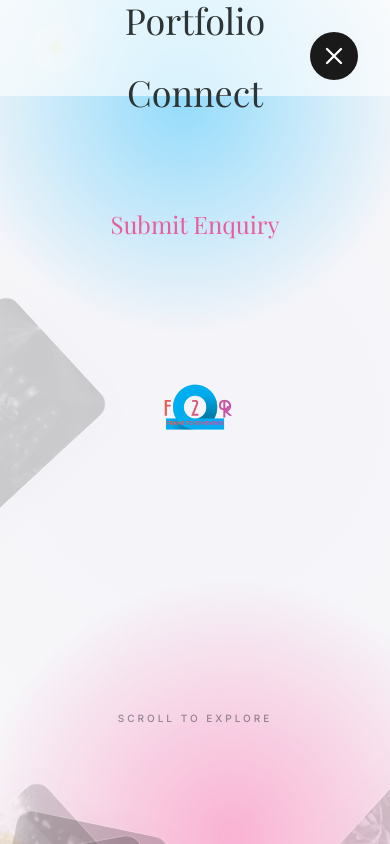
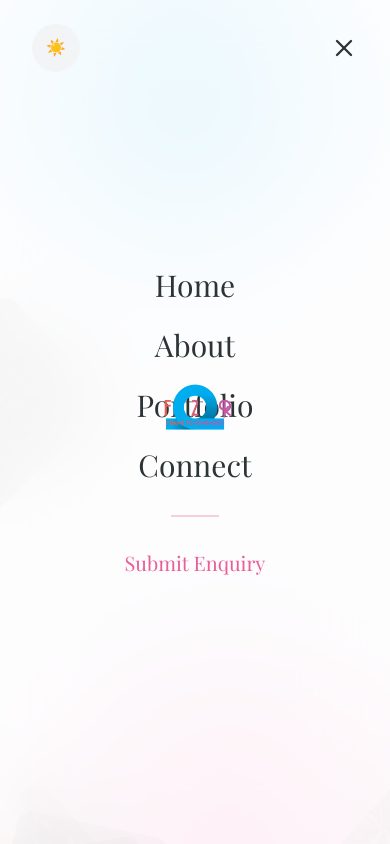
Before and after one commit to rohitbasak11/Frame-2-Remember, a Next.js app: page / in a window 390 px wide. Both pictures are taken after a click on the button 344 px from the left and 48 px from the top of the page. Shown: the top 844 px of the page. Built offline with nearby package versions, Linux system fonts and the light colour scheme; a web font is replaced by a local one.

Commit message:
Fix mobile menu: move outside transformed nav to fix positioning, use opaque frosted glass

```diff
--- a/components/layout/Navbar.tsx
+++ b/components/layout/Navbar.tsx
@@ -37,6 +37,7 @@ export default function Navbar() {
   };
 
   return (
+    <>
       <nav
         ref={navbarRef}
         className={`fixed left-1/2 -translate-x-1/2 z-[2000] px-8 transition-all duration-500 ease-out ${
@@ -91,25 +92,19 @@ export default function Navbar() {
               </button>
           </div>
         </div>
+      </nav>
 
-      {/* Mobile Menu */}
+      {/* Mobile Menu - rendered OUTSIDE the nav to avoid transform breaking fixed positioning */}
       {isMobileMenuOpen && (
-        <div className="md:hidden fixed inset-0 bg-white/60 dark:bg-black/60 backdrop-blur-[30px] z-[1900] flex flex-col justify-center items-center p-8 gap-8 animate-in fade-in zoom-in duration-300">
-          <Link href="/" onClick={() => setIsMobileMenuOpen(false)} className="text-4xl font-heading hover:text-pink transition-colors">Home</Link>
-          <Link href="/#about" onClick={() => setIsMobileMenuOpen(false)} className="text-4xl font-heading hover:text-pink transition-colors">About</Link>
-          <Link href="/#portfolio" onClick={() => setIsMobileMenuOpen(false)} className="text-4xl font-heading hover:text-pink transition-colors">Portfolio</Link>
-          <Link href="/#connect" onClick={() => setIsMobileMenuOpen(false)} className="text-4xl font-heading hover:text-pink transition-colors">Connect</Link>
-          <div className="w-12 h-[2px] bg-pink/20 my-4" />
-          <Link href="/enquire" onClick={() => setIsMobileMenuOpen(false)} className="text-2xl font-heading text-pink hover:scale-110 transition-transform">Submit Enquiry</Link>
-
-          <button
-            onClick={() => setIsMobileMenuOpen(false)}
-            className="absolute top-8 right-8 w-12 h-12 flex items-center justify-center rounded-full bg-dark text-white hover:bg-pink transition-colors"
-          >
-            <X size={28} />
-          </button>
+        <div className="md:hidden fixed inset-0 z-[1999] bg-white/80 dark:bg-[#0d0d10]/90 backdrop-blur-2xl flex flex-col justify-center items-center gap-6">
+          <Link href="/" onClick={() => setIsMobileMenuOpen(false)} className="text-3xl font-heading hover:text-pink transition-colors">Home</Link>
+          <Link href="/#about" onClick={() => setIsMobileMenuOpen(false)} className="text-3xl font-heading hover:text-pink transition-colors">About</Link>
+          <Link href="/#portfolio" onClick={() => setIsMobileMenuOpen(false)} className="text-3xl font-heading hover:text-pink transition-colors">Portfolio</Link>
+          <Link href="/#connect" onClick={() => setIsMobileMenuOpen(false)} className="text-3xl font-heading hover:text-pink transition-colors">Connect</Link>
+          <div className="w-12 h-[2px] bg-pink/30 my-2" />
+          <Link href="/enquire" onClick={() => setIsMobileMenuOpen(false)} className="text-xl font-heading text-pink">Submit Enquiry</Link>
         </div>
       )}
-    </nav>
+    </>
   );
 }
```
Lines whose indentation alone changed are shown as unchanged.
